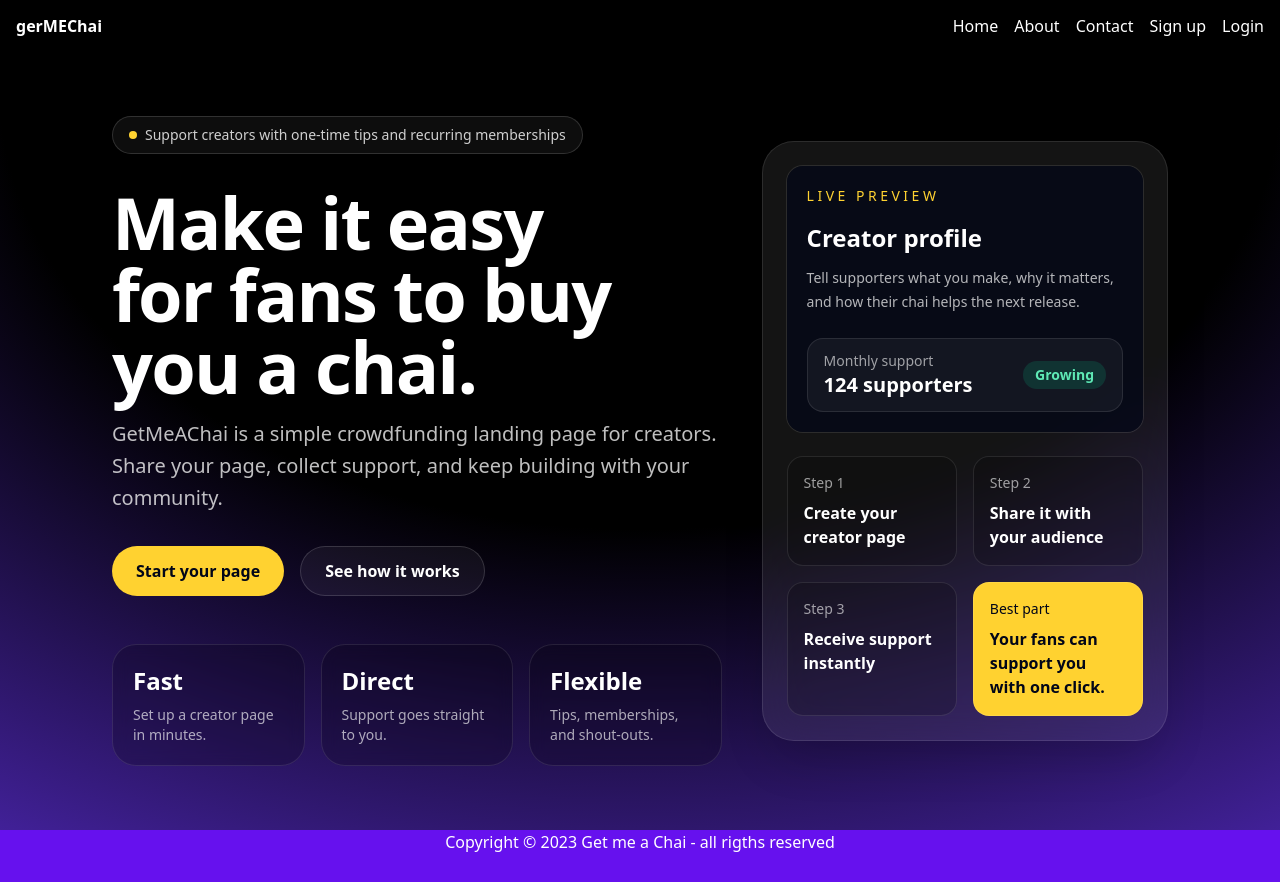
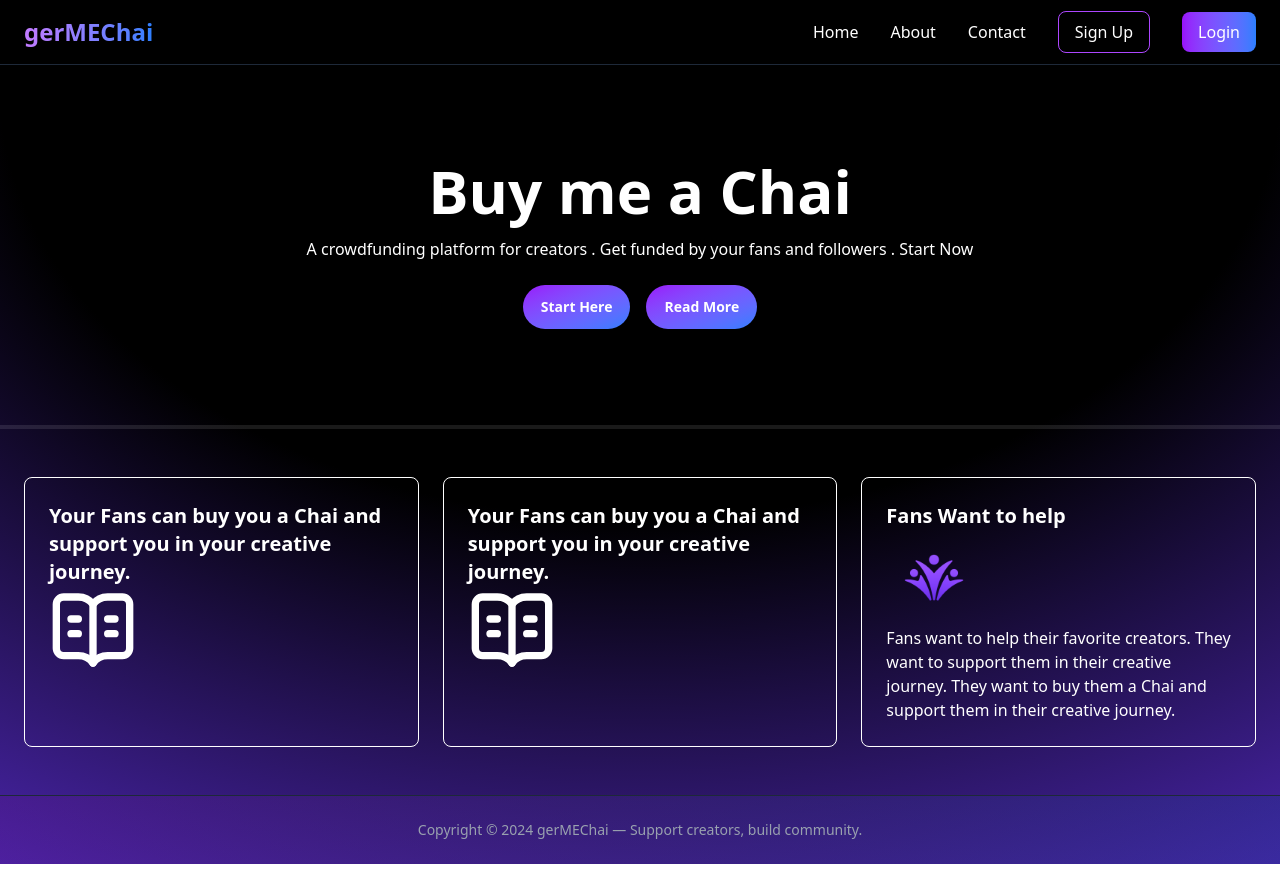
Before and after one commit to Xentra5/GetMeAChai---Patreon-Clone, a Next.js app: page / in a window 1280 px wide. Built offline with nearby package versions, Linux system fonts and the light colour scheme.

Commit message:
changes in layout and UI

```diff
--- a/Components/Footer.js
+++ b/Components/Footer.js
@@ -2,8 +2,8 @@ import React from 'react'
 
 const Footer = () => {
   return (
-    <footer className="bg-[#61e] text-white  justify-center px-4 h-13 ">
-      <p className= "text-center"> Copyright &copy; 2023 Get me a Chai - all rigths reserved</p>
+    <footer className="bg-gradient-to-r from-purple-900/30 to-blue-900/30 border-t border-gray-800 text-white flex justify-center items-center px-6 py-6">
+      <p className="text-center text-sm text-gray-400">Copyright &copy; 2024 gerMEChai &mdash; Support creators, build community.</p>
     </footer>
   )
 }
--- a/Components/NavBar.js
+++ b/Components/NavBar.js
@@ -2,18 +2,18 @@ import React from 'react'
 
 const NavBar = () => {
   return (
-    <div className="bg-black text-white flex justify-between items-center  px-4 h-13 ">
-        <div className= "logo font-bold"> gerMEChai</div>
-       <ul className="flex justify-between gap-4">
-        <li>Home</li>
-        <li>About</li>
-        <li>Contact</li>
-        <li> Sign up</li>
-        <li> Login</li>
-       </ul>
-
-
-    </div>
+    <nav className="bg-black/50 backdrop-blur-md border-b border-gray-800 text-white sticky top-0 z-50">
+      <div className="flex justify-between items-center px-6 h-16 max-w-7xl mx-auto">
+        <div className="text-2xl font-bold bg-gradient-to-r from-purple-400 to-blue-500 bg-clip-text text-transparent">gerMEChai</div>
+        <ul className="flex items-center gap-8">
+          <li className="hover:text-purple-400 transition-colors cursor-pointer">Home</li>
+          <li className="hover:text-purple-400 transition-colors cursor-pointer">About</li>
+          <li className="hover:text-purple-400 transition-colors cursor-pointer">Contact</li>
+          <li className="px-4 py-2 border border-purple-500 rounded-lg hover:bg-purple-500/10 transition-colors cursor-pointer">Sign Up</li>
+          <li className="px-4 py-2 bg-gradient-to-r from-purple-600 to-blue-500 rounded-lg hover:from-purple-700 hover:to-blue-600 transition-all cursor-pointer">Login</li>
+        </ul>
+      </div>
+    </nav>
   )
 }
 
--- /dev/null
+++ b/app/assets/images.js
@@ -0,0 +1,6 @@
+// Image exports for the application
+export default {
+  support: "/images/support.png",
+  creator: "/images/creator.png",
+  chai: "/images/chai.png",
+};
--- a/app/page.js
+++ b/app/page.js
@@ -1,95 +1,106 @@
+import Image from "next/image";
+import { BookOpenText } from 'lucide-react';
+import supportImg from "../images/support.png";
+
+
 export default function Home() {
   return (
-    <div className="mx-auto flex min-h-[calc(100vh-8rem)] w-full max-w-6xl flex-col justify-center px-6 py-16 text-white md:px-10 lg:px-12">
-      <div className="grid gap-10 lg:grid-cols-[1.2fr_0.8fr] lg:items-center">
-        <section className="space-y-8">
-          <div className="inline-flex items-center gap-2 rounded-full border border-white/15 bg-white/5 px-4 py-2 text-sm text-white/80 backdrop-blur">
-            <span className="h-2 w-2 rounded-full bg-amber-300" />
-            Support creators with one-time tips and recurring memberships
-          </div>
+    <>
+      <div className="flex flex-col flex-1 justify-center items-center text-white p-24">
+        <div className=" flex text-6xl font-bold mb-4">  Buy me a Chai </div>
 
-          <div className="space-y-4">
-            <h1 className="max-w-2xl text-5xl font-black tracking-tight text-balance md:text-6xl lg:text-7xl">
-              Make it easy for fans to buy you a chai.
-            </h1>
-            <p className="max-w-2xl text-lg leading-8 text-white/75 md:text-xl">
-              GetMeAChai is a simple crowdfunding landing page for creators. Share your page,
-              collect support, and keep building with your community.
-            </p>
-          </div>
+        <p> A crowdfunding platform for creators . Get funded by your fans and followers . Start Now</p>
 
-          <div className="flex flex-col gap-4 sm:flex-row">
-            <a
-              href="#support"
-              className="inline-flex items-center justify-center rounded-full bg-amber-300 px-6 py-3 font-semibold text-slate-950 transition hover:bg-amber-200"
-            >
-              Start your page
-            </a>
-            <a
-              href="#how-it-works"
-              className="inline-flex items-center justify-center rounded-full border border-white/15 bg-white/5 px-6 py-3 font-semibold text-white transition hover:bg-white/10"
-            >
-              See how it works
-            </a>
-          </div>
+        <div className="mt-6">
+          <button
+            className="relative inline-flex items-center justify-center p-0.5 overflow-hidden text-sm font-semibold text-heading rounded-full group bg-gradient-to-br from-purple-600 to-blue-500 focus:ring-4 focus:outline-none focus:ring-blue-300 dark:focus:ring-blue-800"
+          >
+            <span className="relative z-10 px-4 py-2.5">Start Here</span>
 
-          <div className="grid gap-4 pt-4 sm:grid-cols-3">
-            <div className="rounded-3xl border border-white/10 bg-black/20 p-5 backdrop-blur">
-              <div className="text-2xl font-bold">Fast</div>
-              <p className="mt-2 text-sm text-white/65">Set up a creator page in minutes.</p>
-            </div>
-            <div className="rounded-3xl border border-white/10 bg-black/20 p-5 backdrop-blur">
-              <div className="text-2xl font-bold">Direct</div>
-              <p className="mt-2 text-sm text-white/65">Support goes straight to you.</p>
-            </div>
-            <div className="rounded-3xl border border-white/10 bg-black/20 p-5 backdrop-blur">
-              <div className="text-2xl font-bold">Flexible</div>
-              <p className="mt-2 text-sm text-white/65">Tips, memberships, and shout-outs.</p>
-            </div>
-          </div>
-        </section>
+            <span
+              aria-hidden="true"
+              className="absolute inset-0 z-0 bg-neutral-primary-soft/10 backdrop-blur-md opacity-0 blur-sm transition-all duration-300 group-hover:opacity-100"
+            />
 
-        <aside className="space-y-6 rounded-[2rem] border border-white/10 bg-white/8 p-6 shadow-2xl shadow-black/20 backdrop-blur-xl">
-          <div className="rounded-2xl bg-slate-950/70 p-5 ring-1 ring-white/10">
-            <p className="text-sm uppercase tracking-[0.25em] text-amber-300">Live preview</p>
-            <div className="mt-4 space-y-3">
-              <h2 className="text-2xl font-bold">Creator profile</h2>
-              <p className="text-sm leading-6 text-white/70">
-                Tell supporters what you make, why it matters, and how their chai helps the next
-                release.
-              </p>
-            </div>
-            <div className="mt-6 flex items-center justify-between rounded-2xl border border-white/10 bg-white/5 px-4 py-3">
-              <div>
-                <p className="text-sm text-white/60">Monthly support</p>
-                <p className="text-xl font-semibold">124 supporters</p>
-              </div>
-              <div className="rounded-full bg-emerald-400/15 px-3 py-1 text-sm font-semibold text-emerald-300">
-                Growing
-              </div>
+            <span
+              aria-hidden="true"
+              className="absolute -left-10 top-0 h-full w-10 bg-gradient-to-r from-white/40 via-white/10 to-transparent opacity-0 blur-sm transition-all duration-500 group-hover:left-1/2 group-hover:opacity-100"
+            />
+          </button>
+
+          <button
+            className="relative inline-flex items-center justify-center p-0.5 overflow-hidden text-sm font-semibold text-heading rounded-full group bg-gradient-to-br from-purple-600 to-blue-500 focus:ring-4 focus:outline-none focus:ring-blue-300 dark:focus:ring-blue-800 ml-4"
+          >
+            <span className="relative z-10 px-4 py-2.5">Read More</span>
+
+            <span
+              aria-hidden="true"
+              className="absolute inset-0 z-0 bg-neutral-primary-soft/10 backdrop-blur-md opacity-0 blur-sm transition-all duration-300 group-hover:opacity-100"
+            />
+
+            <span
+              aria-hidden="true"
+              className="absolute -left-10 top-0 h-full w-10 bg-gradient-to-r from-white/40 via-white/10 to-transparent opacity-0 blur-sm transition-all duration-500 group-hover:left-1/2 group-hover:opacity-100"
+            />
+          </button>
+        </div>
+      </div>
+
+      <div className="bg-white h-1 opacity-10"></div>
+
+      <div className="w-full px-6 py-12 max-w-7xl mx-auto">
+        <div className="grid grid-cols-1 sm:grid-cols-2 lg:grid-cols-3 gap-6 items-stretch">
+          <div className="border border-white rounded-lg p-6 w-full flex flex-col justify-start">
+              <div className="flex-grid  gap-5">
+              <h1 className="text-white text-xl font-bold">
+                Your Fans can buy you a Chai and support you in your creative journey.
+              </h1>
+
+              <BookOpenText size={88} color="white" />
+
+
             </div>
           </div>
 
-          <div id="how-it-works" className="grid gap-4 sm:grid-cols-2">
-            <div className="rounded-2xl border border-white/10 bg-black/20 p-4">
-              <p className="text-sm text-white/60">Step 1</p>
-              <p className="mt-2 font-semibold">Create your creator page</p>
-            </div>
-            <div className="rounded-2xl border border-white/10 bg-black/20 p-4">
-              <p className="text-sm text-white/60">Step 2</p>
-              <p className="mt-2 font-semibold">Share it with your audience</p>
-            </div>
-            <div className="rounded-2xl border border-white/10 bg-black/20 p-4">
-              <p className="text-sm text-white/60">Step 3</p>
-              <p className="mt-2 font-semibold">Receive support instantly</p>
-            </div>
-            <div id="support" className="rounded-2xl border border-white/10 bg-amber-300 p-4 text-slate-950">
-              <p className="text-sm font-medium">Best part</p>
-              <p className="mt-2 font-semibold">Your fans can support you with one click.</p>
+          <div className="border border-white rounded-lg p-6 w-full flex flex-col justify-start">
+            <div className="flex-grid gap-5">
+              <h1 className="text-white text-xl font-bold">
+                Your Fans can buy you a Chai and support you in your creative journey.
+              </h1>
+
+              <BookOpenText size={88} color="white" />
+
+
             </div>
           </div>
-        </aside>
+
+          <div className="border border-white rounded-lg p-6 w-full flex flex-col justify-start text-white">
+            <div className=" flex-grid  gap-5">
+              <h1 className="text-white text-xl font-bold">
+                Fans Want to help
+              </h1>
+
+               <Image
+                src={supportImg}
+                alt="Support"
+                width={96}
+                height={96}
+                className="w-24 h-24"
+              />
+
+
+
+              <p >
+                Fans want to help their favorite creators. They want to support them in their creative journey. They want to buy them a Chai and support them in their creative journey.
+              </p>
+            </div>
+          </div>
+        </div>
       </div>
-    </div>
+
+
+    </>
+
+
   );
 }
--- a/jsconfig.json
+++ b/jsconfig.json
@@ -1,5 +1,7 @@
 {
   "compilerOptions": {
+    "ignoreDeprecations": "6.0",
+    "baseUrl": ".",
     "paths": {
       "@/*": ["./*"]
     }
--- a/package.json
+++ b/package.json
@@ -9,6 +9,7 @@
     "lint": "eslint"
   },
   "dependencies": {
+    "lucide-react": "^1.21.0",
     "next": "16.2.9",
     "react": "19.2.4",
     "react-dom": "19.2.4"
```
Also changed, not shown: images/support.png (added), 1 other file (tests, documents, lock files or other folders).
